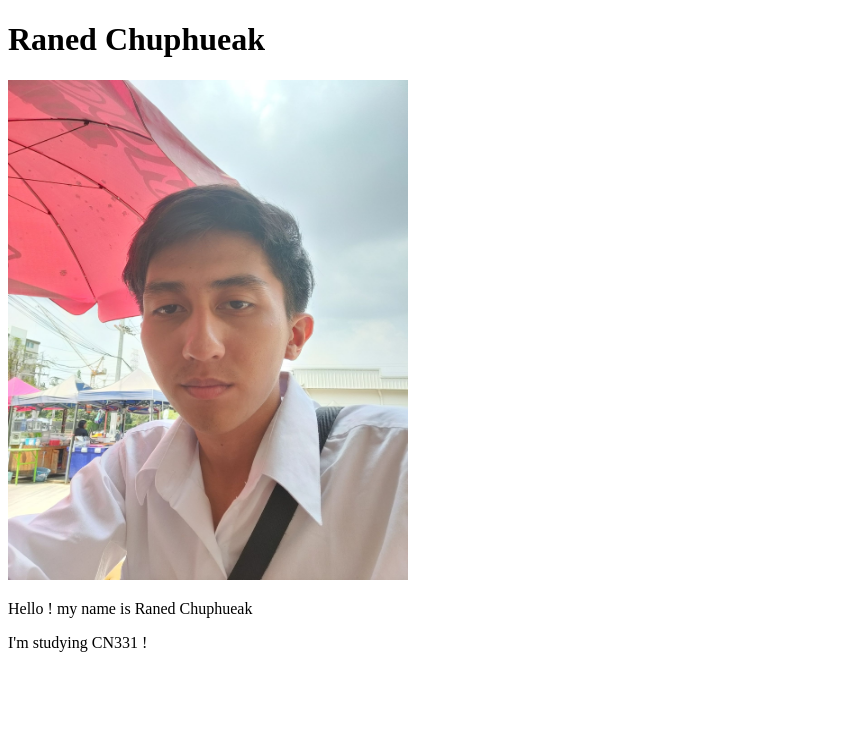
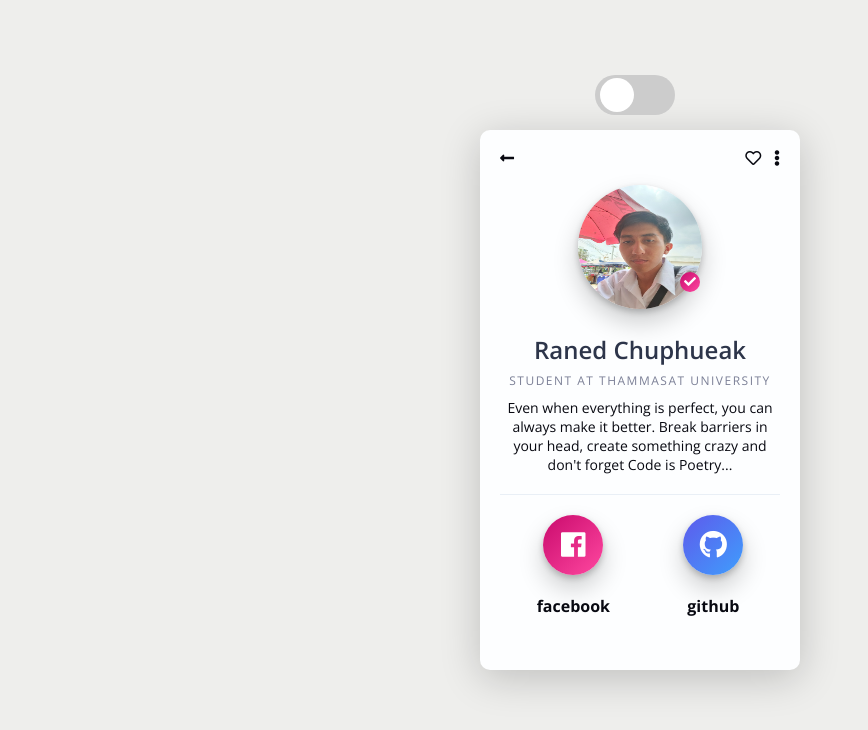
Before and after one commit to Kaichou-brave/raned_cn331, a plain HTML site: page index.html in a window 1280 px wide. Shown: the whole page, without its empty margins (0-868 px from the left). Drawn offline with nearby package versions, Linux system fonts and the light colour scheme.

Commit message:
update pofile add some style to it

```diff
--- a/index.html
+++ b/index.html
@@ -1,17 +1,38 @@
+<html>
+<header>
+  <link rel="stylesheet" href="styles.css">
+  <link rel="stylesheet" href="https://fonts.googleapis.com/css?family=Open+Sans:300,400,600,700">
+  <link rel="stylesheet" href="https://use.fontawesome.com/releases/v5.0.8/css/all.css">
+</header>
 
+<input id="slider" class="customSlider" type="checkbox">
+<label for="slider"></label>
 
-<!DOCTYPE html>
-<html>
+<div class="wrapper">
+  <div class="top-icons">
+    <i class="fas fa-long-arrow-alt-left"></i>
+    <i class="fas fa-ellipsis-v"></i>
+    <i class="far fa-heart"></i>
+  </div>
 
-<head>
-    <title>My Introduction</title>
-</head>
+  <div class="profile">
+    <img src="raned_pic.jpg" class="thumbnail">
+    <div class="check"><i class="fas fa-check"></i></div>
+    <h3 class="name">Raned Chuphueak</h3>
+    <p class="title">Student at Thammasat University</p>
+    <p class="description">Even when everything is perfect, you can always make it better. Break barriers in your head, create something crazy and don't forget Code is Poetry...</p>
+  </div>
 
-<body>
-    <h1 style="color: black;"> Raned Chuphueak</h1>
-    <img src="raned_pic.jpg" width="400" height="500"/>
-    <p>Hello ! my name is Raned Chuphueak</p>
-    <p>I'm studying CN331 !</p>
-</body>
+  <div class="social-icons">
+    <div class="icon">
+      <a href="https://www.facebook.com/raned.chu"><i class="fab fa-facebook"></i></a>
+      <h4>facebook</h4>
+    </div>
 
+    <div class="icon">
+      <a href="https://github.com/Kaichou-brave"><i class="fab fa-github"></i></a>
+      <h4>github</h4>
+    </div>
+  </div>
+</div>
 </html>
--- /dev/null
+++ b/styles.css
@@ -0,0 +1,236 @@
+* {
+  margin: 0;
+  padding: 0;
+  box-sizing: border-box;
+}
+
+body {
+  width: 100%;
+  height: 100vh;
+  display: flex;
+  position: relative;
+  background: #eeeeec;
+  align-items: center;
+  flex-direction: column;
+  justify-content: center;
+  font-family: "Open Sans", sans-serif;
+  font-size: 100%;
+}
+
+.customSlider {
+  opacity: 0;
+  display: none;
+}
+.customSlider + label {
+  position: relative;
+  top: 35px;
+  left: 15px;
+  cursor: pointer;
+}
+.customSlider + label:before, .customSlider + label:after {
+  background: #FFFFFF;
+  position: absolute;
+  content: "";
+}
+.customSlider + label:before {
+  top: -90px;
+  left: -60px;
+  width: 80px;
+  height: 40px;
+  background: #ccc;
+  border-radius: 20px;
+  transition: background 0.75s;
+}
+.customSlider + label:after {
+  height: 34px;
+  width: 34px;
+  top: -87px;
+  left: -55px;
+  border-radius: 50%;
+  transition: all 0.5s;
+}
+.customSlider:checked + label:after {
+  height: 34px;
+  width: 34px;
+  top: -87px;
+  left: -19px;
+  border-radius: 50%;
+}
+.customSlider:checked ~ .wrapper {
+  color: #fff;
+  transition: background 0.6s ease;
+  background: #31394D;
+}
+.customSlider:checked ~ .wrapper .top-icons i {
+  color: #fff;
+}
+.customSlider:checked ~ .wrapper .profile .name {
+  color: #FDFEFF;
+}
+.customSlider:checked ~ .wrapper .profile .title {
+  color: #7C8097;
+}
+.customSlider:checked ~ .wrapper .profile .description {
+  color: #FDFEFF;
+}
+.customSlider:checked ~ .wrapper .icon h4 {
+  color: #FFFFFF;
+}
+.customSlider:checked ~ .wrapper .icon p {
+  color: #666B7D;
+}
+
+.wrapper {
+  width: 320px;
+  height: 540px;
+  background: #FDFEFF;
+  transition: background 0.6s ease;
+  border-radius: 10px;
+  padding: 20px 20px 20px 20px;
+  box-shadow: 0 8px 40px rgba(0, 0, 0, 0.2);
+}
+.wrapper .top-icons i {
+  color: #080911;
+}
+.wrapper .top-icons i:nth-of-type(1) {
+  float: left;
+}
+.wrapper .top-icons i:nth-of-type(2) {
+  float: right;
+}
+.wrapper .top-icons i:nth-of-type(3) {
+  float: right;
+  padding-right: 0.8em;
+}
+.wrapper .profile {
+  margin-top: 2.2em;
+  position: relative;
+}
+.wrapper .profile:after {
+  width: 100%;
+  height: 1px;
+  content: " ";
+  display: block;
+  margin-top: 1.3em;
+  background: #E9EFF6;
+}
+.wrapper .profile .check {
+  position: absolute;
+  right: 5em;
+  bottom: 12.7em;
+}
+.wrapper .profile .check i {
+  color: #fff;
+  width: 20px;
+  height: 20px;
+  font-size: 12px;
+  line-height: 20px;
+  text-align: center;
+  border-radius: 100%;
+  background: linear-gradient(to bottom right, #C90A6D, #FF48A0);
+}
+.wrapper .profile .thumbnail {
+  width: 124px;
+  height: 124px;
+  display: flex;
+  margin-left: auto;
+  margin-right: auto;
+  margin-bottom: 1.5em;
+  border-radius: 100%;
+  box-shadow: 0 13px 26px rgba(0, 0, 0, 0.2), 0 3px 6px rgba(0, 0, 0, 0.2);
+}
+.wrapper .profile .name {
+  color: #2D354A;
+  font-size: 24px;
+  font-weight: 600;
+  text-align: center;
+}
+.wrapper .profile .title {
+  color: #7C8097;
+  font-size: 0.75em;
+  font-weight: 300;
+  text-align: center;
+  padding-top: 0.5em;
+  padding-bottom: 0.7em;
+  letter-spacing: 1.5px;
+  text-transform: uppercase;
+}
+.wrapper .profile .description {
+  color: #080911;
+  font-size: 14px;
+  font-weight: 300;
+  text-align: center;
+  margin-bottom: 1.3em;
+}
+.wrapper .profile .btn {
+  color: #fff;
+  width: 130px;
+  height: 42px;
+  outline: none;
+  border: none;
+  display: block;
+  cursor: pointer;
+  font-weight: 300;
+  margin-left: auto;
+  margin-right: auto;
+  border-radius: 70px;
+  box-shadow: 0 13px 26px rgba(0, 0, 0, 0.16), 0 3px 6px rgba(0, 0, 0, 0.16);
+  background: linear-gradient(to bottom right, #C90A6D, #FF48A0);
+}
+.wrapper .social-icons {
+  display: flex;
+  margin-top: 1.2em;
+  justify-content: space-between;
+}
+.wrapper .social-icons .icon {
+  display: flex;
+  margin: auto;
+  align-items: center;
+  flex-direction: column;
+}
+.wrapper .social-icons .icon a {
+  color: #fff;
+  width: 60px;
+  height: 60px;
+  font-size: 28px;
+  line-height: 60px;
+  text-align: center;
+  border-radius: 30px;
+  box-shadow: 0 13px 26px rgba(0, 0, 0, 0.2), 0 3px 6px rgba(0, 0, 0, 0.2);
+}
+.wrapper .social-icons .icon i {
+  margin-top: 16px;
+  text-align: center;
+  border-radius: 100%;
+}
+.wrapper .social-icons .icon:nth-of-type(1) a {
+  background: linear-gradient(to bottom right, #C90A6D, #FF48A0);
+}
+.wrapper .social-icons .icon:nth-of-type(2) a {
+  background: linear-gradient(to bottom right, #5E5AEC, #3F9EFC);
+}
+.wrapper .social-icons .icon:nth-of-type(3) a {
+  background: linear-gradient(to bottom right, #6452E9, #639FF9);
+}
+.wrapper .social-icons .icon h4 {
+  color: #080911;
+  font-size: 1em;
+  margin-top: 1.3em;
+  margin-bottom: 0.2em;
+}
+.wrapper .social-icons .icon p {
+  color: #666B7D;
+  font-size: 12px;
+}
+
+.concept {
+  position: absolute;
+  bottom: 25px;
+  color: #AAB0C4;
+  font-size: 0.9em;
+  font-weight: 400;
+}
+.concept a {
+  color: #ac1966;
+  text-decoration: none;
+}
```
